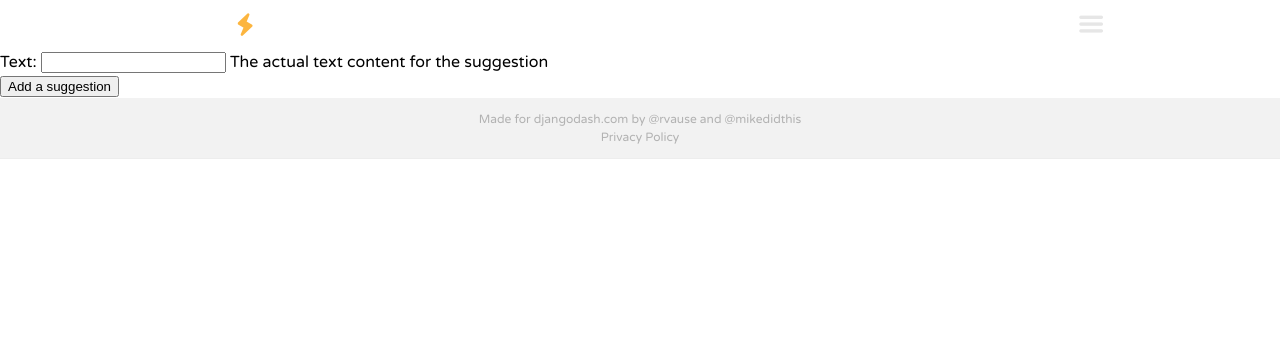
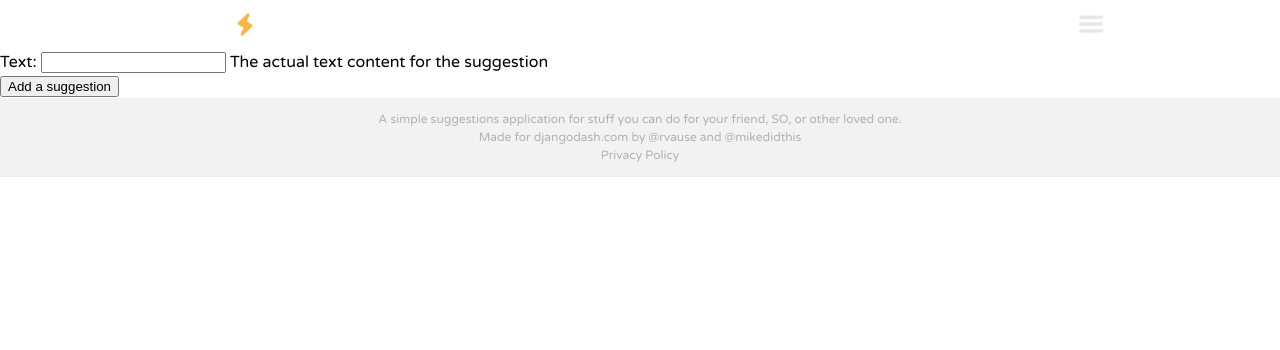
Before and after one commit to rvause/djangodash2013, a Django app: template suggestions/templates/suggestions/add.html in a window 1280 px wide. Shown: the top 350 px of the page. Run offline with Django 3.2, Linux system fonts and the light colour scheme; the template is opened without the code that fills it: values that come from a table or form of the project are taken from there, others are empty; parts of the project's set-up code (start-up, migrations or seed data) failed here and were passed over; some libraries are stand-ins or nearby versions.

Commit message:
Add to footer and README

```diff
--- a/suggestions/templates/base.html
+++ b/suggestions/templates/base.html
@@ -34,7 +34,8 @@
         </header>
         {% block content %}{% endblock %}
         <footer>
-            <div class="wrapper">
+        <div class="wrapper">
+                <p>A simple suggestions application for stuff you can do for your friend, SO, or other loved one.</p>
                 <p>Made for <a href="http://djangodash.com/">djangodash.com</a> by <a href="http://twitter.com/rvause">@rvause</a> and <a href="http://twitter.com/mikedidthis">@mikedidthis</a></p>
                 <p><a href="#">Privacy Policy</a></p>
             </div>
```
Also changed, not shown: README.md.
